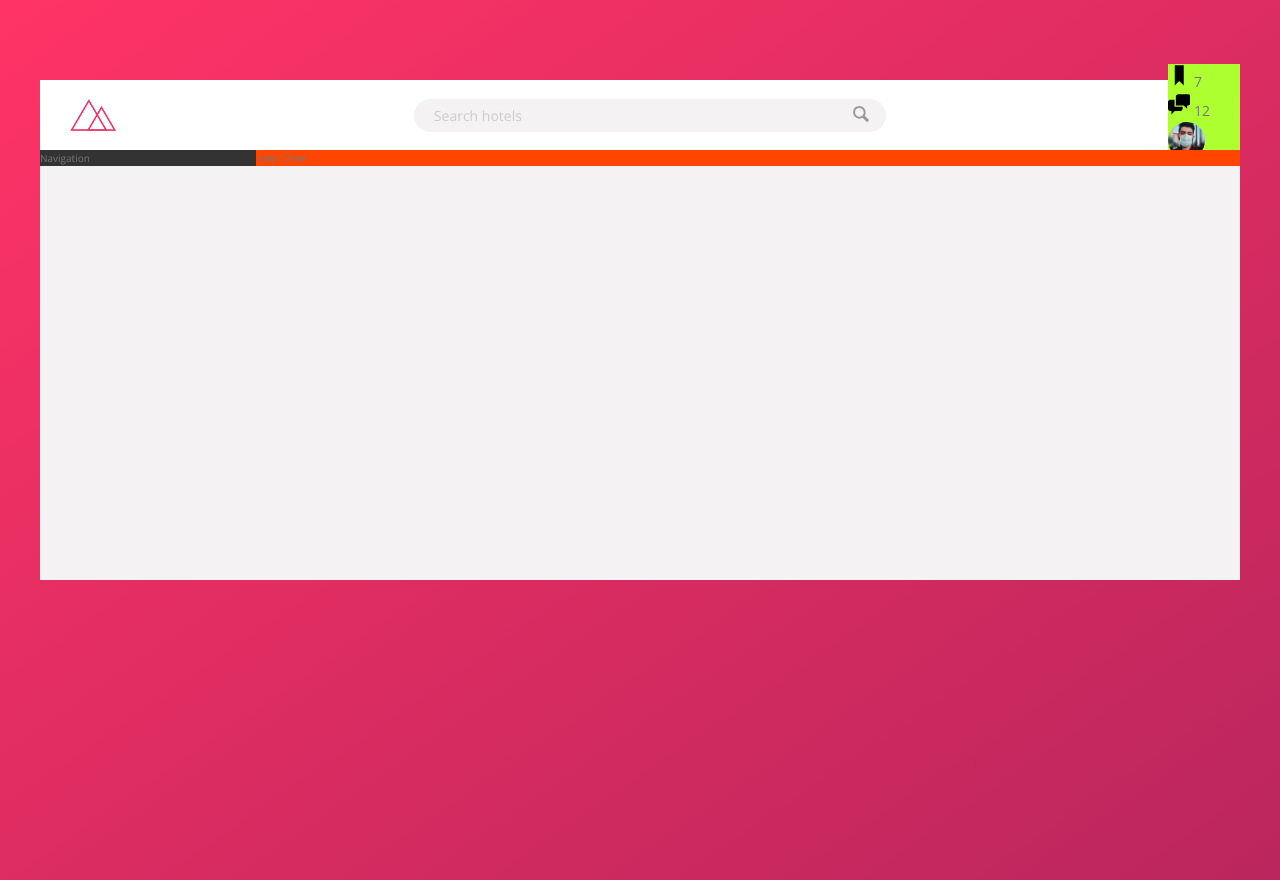
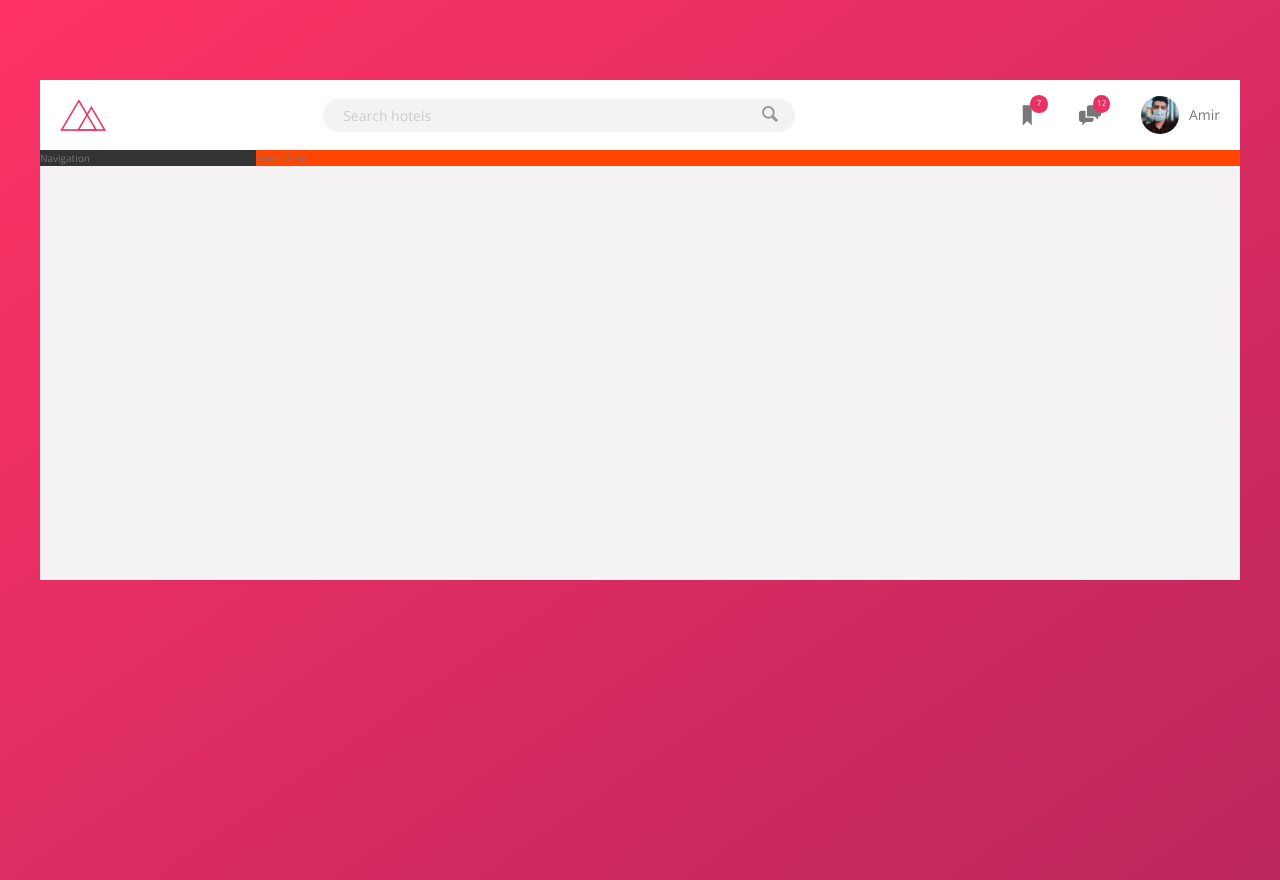
Before and after one commit to AmirVahedix/Trillo, a website: page index.html in a window 1280 px wide. Drawn offline with nearby package versions, Linux system fonts and the light colour scheme.

Commit message:
Build header user navigation

```diff
--- a/sass/_components.scss
+++ b/sass/_components.scss
@@ -2,10 +2,8 @@
 // LOGO
 .logo {
     height: 3.25rem;
-    margin-left: 3rem;
+    margin-left: 2rem;
 }
-
-
 
 /////////////////////////////////////
 // SEARCH
@@ -68,24 +66,63 @@
 /////////////////////////////////////
 // USER NAVIGATION
 .user-nav {
-    background-color: greenyellow;
+    display: flex;
+    align-items: center;
+    align-self: stretch;
+
+    & > * {
+        padding: 0 2rem;
+        cursor: pointer;
+        height: 100%;
+        display: flex;
+        align-items: center;
+    }
+
+    & > *:hover {
+        background-color: var(--color-grey-light-2);
+    }
+
     &__icon-box {
+        position: relative;
 
     }
+
     &__icon{
         width: 2.25rem;
         height: 2.25rem;
+        fill: var(--color-grey-dark-2);
     }
+
     &__notification {
+        font-size: .8rem;
+        width: 1.75rem;
+        height: 1.75rem;
+        border-radius: 50%;
+        background-color: var(--color-primary);
+        color: #fff;
+        position: absolute;
+        top: 1.5rem;
+        right: 1.1rem;
 
+        display: flex;
+        justify-content: center;
+        align-items: center;
+
+        // border: ;
     }
+
     &__user {
+
         &-photo{
             height: 3.75rem;
             border-radius: 50%;
+            margin-right: 1rem;
         }
+
         &-name {
 
         }
+
     }
+
 }
```
Also changed, not shown: css/style.css, 1 other file.
